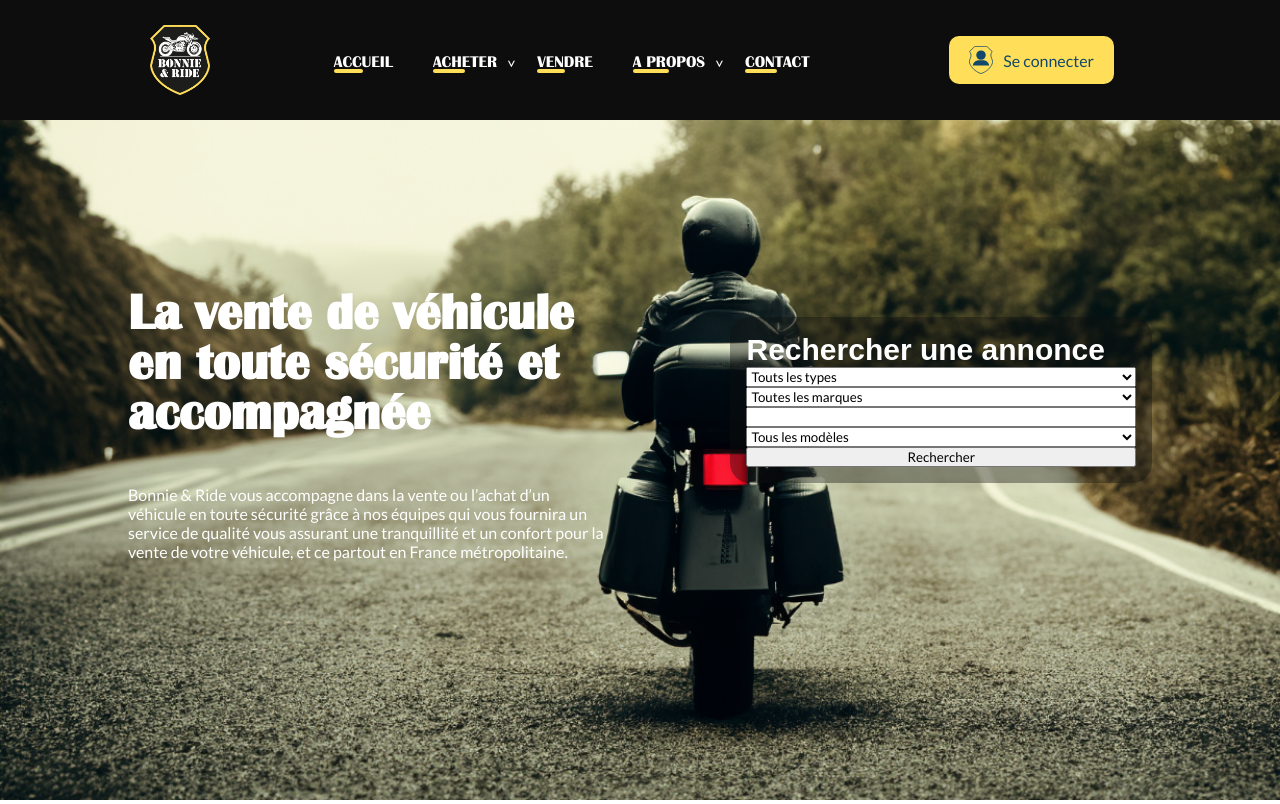
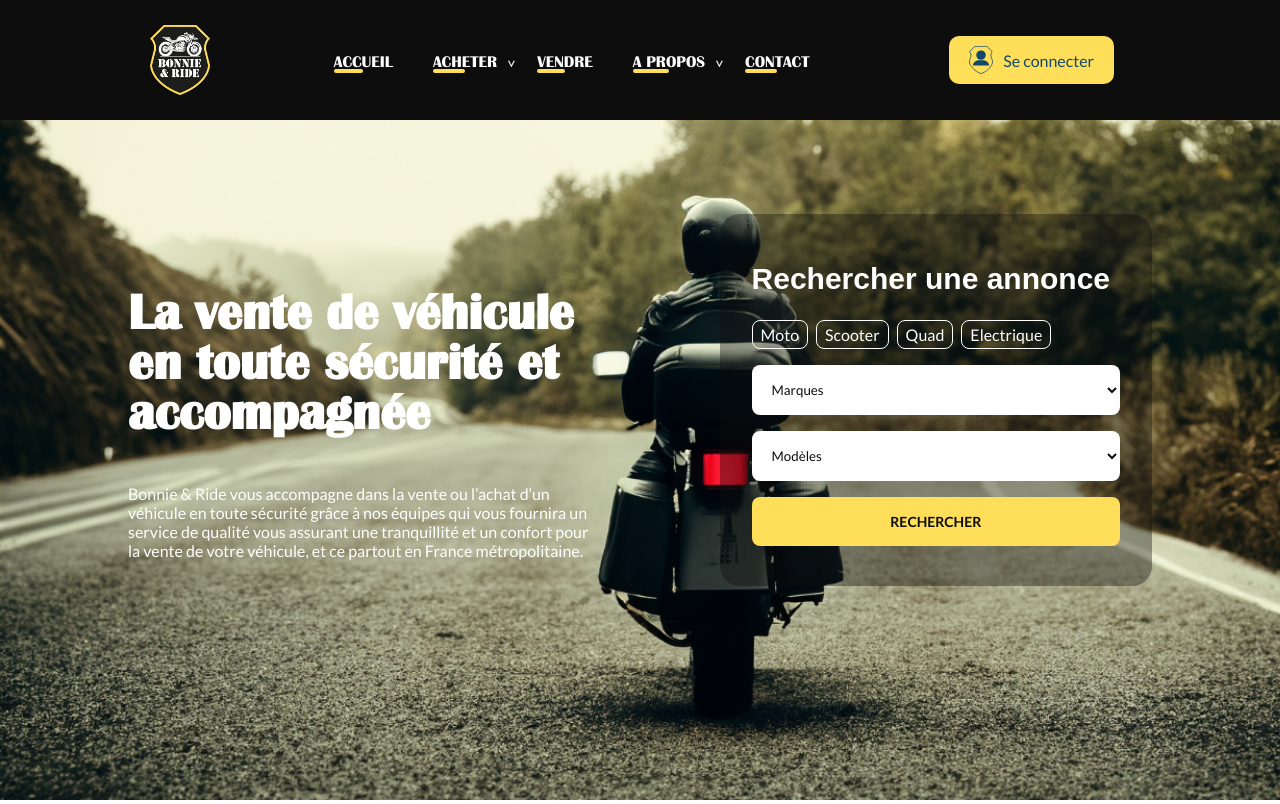
Before and after one commit to quentinLourenco/bonnie-car, a PHP site: page /public/index.php in a window 1280 px wide. Shown: the top 804 px of the page. Run offline with PHP 8.4, Linux system fonts and the light colour scheme; tables that the repository leaves empty or names only in its code hold one stand-in row (values such as "Sample post"); grey boxes marked "Sample" are stand-in pictures.

Commit message:
Add chips on header

```diff
--- a/controllers/adController.php
+++ b/controllers/adController.php
@@ -101,7 +101,6 @@ class AdController {
         $brands = $this->adModel->getUniqueBrands();
         $models = $this->adModel->getUniqueModels();
         $types = $this->adModel->getUniqueTypes();
-
         require_once '../views/listing.php';
     }
 
--- a/public/css/style.css
+++ b/public/css/style.css
@@ -158,15 +158,73 @@ header .research {
   display: flex;
   flex-direction: column;
   width: 100%;
-  padding: 16px;
+  padding: 32px;
 }
 
 header .research h2 {
   color: var(--white);
   font-size: 30px;
-  font-family: sans-serif;
+  font-family: sans-serif;margin: 16px 0;
 }
 
+header .research .chips {
+  display: flex;
+  gap: 8px;
+  margin: 8px 0;
+}
+
+header .research .chips a {
+  width: fit-content;
+  padding: 4px 8px;
+  border-radius: 8px;
+  text-align: center;
+  cursor: pointer;
+}
+
+header .research .chips a svg{
+  width: 16px;
+  margin-left: 8px;
+}
+
+header .research .chips .chips-off {
+  background: transparent;
+  border: 1px solid var(--white);
+  color: var(--white);
+}
+
+header .research .chips .chips-off svg {
+  display: none;
+}
+
+header .research .chips .chips-on {
+  display: flex;
+  background: var(--yellow);
+  border: none;
+  color: var(--black);
+}
+
+
+
+header .research select {
+  border: none;
+  background-color: var(--white);
+  color: var(--black);
+  padding: 16px;
+  border-radius: 8px;
+  margin: 8px 0;
+}
+
+header .research input[type="submit"]{
+  border: none;
+  background-color: var(--yellow);
+  color: var(--black);
+  padding: 16px;
+  border-radius: 8px;
+  margin: 8px 0;
+  text-transform: uppercase;
+  font-weight: bold;
+  font-size: 14px;
+}
 .container-title h2 {
   font-size: 24px;
   font-family: BritanicBoldRegular;
@@ -464,7 +522,28 @@ box-shadow: 5px 5px 50px -17px #0000005e;
   text-decoration: none;
 }
 
+section.container-search-ads {
+  margin: 264px;
+}
+
+section.container-listing-ads {
+  margin: 264px;
+}
+
+
+
+
+
+
+
+
+
+
+
+
 footer {
+  width: 100%;
+  bottom: 0;
   background: var(--black);
   color: var(--white);
   display: flex;
@@ -536,6 +615,7 @@ footer .footer-end a{
 }
 
 .footer-rights {
+  bottom: 0;
   background-color: var(--black);
   color: var(--white);
   width: 100%;
--- a/public/includes/header.php
+++ b/public/includes/header.php
@@ -6,6 +6,29 @@
     <link rel="stylesheet" type = "text/css" href ="../public/css/style.css">
     <link rel="stylesheet" href="https://cdnjs.cloudflare.com/ajax/libs/font-awesome/6.5.0/css/all.css" integrity="sha512-imTMcrMfwTWMwbgH3ComWWGCoDCo2jO1Qrvoa7B/Kcy7MrP5XMojK/Ede5uYofzcYyx4aFXdwzsm1QxdQXZreg==" crossorigin="anonymous" referrerpolicy="no-referrer" />
     <script>
+
+        function toggleChipState(clickedElement) {
+            document.querySelectorAll('.chips a').forEach(element => {
+                if (element !== clickedElement) {
+                    element.classList.remove('chips-on');
+                    element.classList.add('chips-off');
+                    element.querySelector('svg').style.display = 'none';
+                }
+            });
+
+            if (clickedElement.classList.contains('chips-off')) {
+                clickedElement.classList.remove('chips-off');
+                clickedElement.classList.add('chips-on');
+                clickedElement.querySelector('svg').style.display = '';
+                document.getElementById('selectedType').value = clickedElement.getAttribute('value');
+            } else {
+                clickedElement.classList.remove('chips-on');
+                clickedElement.classList.add('chips-off');
+                clickedElement.querySelector('svg').style.display = 'none';
+                document.getElementById('selectedType').value = '';
+            }
+        }
+
         // document.addEventListener('DOMContentLoaded', function() {
         //     fetchAllModels();
         // });
--- a/views/home.php
+++ b/views/home.php
@@ -1,11 +1,10 @@
 <?php
-// Assurez-vous que toutes les variables sont initialisées correctement
 $keyword = $_GET['keyword'] ?? '';
 $type = $_GET['type'] ?? '';
 $brand = $_GET['brand'] ?? '';
 $model = $_GET['model'] ?? '';
 $sort = $_GET['sort'] ?? 'default';
-$page = $_GET['page'] ?? 1; // Modification ici pour utiliser $_GET directement
+$page = $_GET['page'] ?? 1;
 $cc_min = $_GET['cc_min'] ?? null;
 $cc_max = $_GET['cc_max'] ?? null;
 $price_min = $_GET['price_min'] ?? null;
@@ -13,30 +12,24 @@ $price_max = $_GET['price_max'] ?? null;
 $first_hand = $_GET['first_hand'] ?? null;
 $history = $_GET['history'] ?? null;
 
-// Conversion des valeurs numériques
 $cc_min = is_numeric($cc_min) ? $cc_min : null;
 $cc_max = is_numeric($cc_max) ? $cc_max : null;
 $price_min = is_numeric($price_min) ? $price_min : null;
 $price_max = is_numeric($price_max) ? $price_max : null;
 
-// Conversion en booléen pour les valeurs de case à cocher
 $first_hand = isset($first_hand) ? 1 : null;
 $history = isset($history) ? 1 : null;
 
-// Encodage des paramètres pour utilisation dans les URL
 $keyword = urlencode($keyword);
 $type = urlencode($type);
 $brand = urlencode($brand);
 $model = urlencode($model);
 $sort = urlencode($sort);
 
-$page = (int)$page; // Assurez-vous que $page est un entier
+$page = (int)$page;
 $perPage = 10;
 $offset = ($page - 1) * $perPage;
 
-
-
-// Inclure les fichiers nécessaires ici
 include_once '../public/includes/header.php';
 ?>
 
@@ -49,34 +42,44 @@ include_once '../public/includes/header.php';
     <form action="index.php" method="GET" class="research">
         <h2>Rechercher une annonce</h2>
         <input type="hidden" name="action" value="search">
-        <select name="type" id="type">
-            <option value="">Touts les types</option>
-            <option value="moto">Moto</option>
-            <option value="scooter">Scooter</option>
-            <option value="quad">Quad</option>
-        </select>
-
+        <input type="hidden" name="keyword">
+        <input type="hidden" id="selectedType" name="type" value="">
+        <div class="chips" name="type" id="type">
+            <a onclick="toggleChipState(this)" onchange="adpatByTypeOptions(event)" class="chips-off" value="moto">Moto
+                <svg xmlns='http://www.w3.org/2000/svg' viewBox='0 0 384 512'>
+                    <path fill='var(--black)' d='M342.6 150.6c12.5-12.5 12.5-32.8 0-45.3s-32.8-12.5-45.3 0L192 210.7 86.6 105.4c-12.5-12.5-32.8-12.5-45.3 0s-12.5 32.8 0 45.3L146.7 256 41.4 361.4c-12.5 12.5-12.5 32.8 0 45.3s32.8 12.5 45.3 0L192 301.3 297.4 406.6c12.5 12.5 32.8 12.5 45.3 0s12.5-32.8 0-45.3L237.3 256 342.6 150.6z' />
+                </svg></a>
+            <a onclick="toggleChipState(this)" class="chips-off" value="scooter">Scooter
+                <svg xmlns='http://www.w3.org/2000/svg' viewBox='0 0 384 512'>
+                    <path fill='var(--black)' d='M342.6 150.6c12.5-12.5 12.5-32.8 0-45.3s-32.8-12.5-45.3 0L192 210.7 86.6 105.4c-12.5-12.5-32.8-12.5-45.3 0s-12.5 32.8 0 45.3L146.7 256 41.4 361.4c-12.5 12.5-12.5 32.8 0 45.3s32.8 12.5 45.3 0L192 301.3 297.4 406.6c12.5 12.5 32.8 12.5 45.3 0s12.5-32.8 0-45.3L237.3 256 342.6 150.6z' />
+                </svg></a>
+            <a onclick="toggleChipState(this)" class="chips-off" value="quad">Quad
+                <svg xmlns='http://www.w3.org/2000/svg' viewBox='0 0 384 512'>
+                    <path fill='var(--black)' d='M342.6 150.6c12.5-12.5 12.5-32.8 0-45.3s-32.8-12.5-45.3 0L192 210.7 86.6 105.4c-12.5-12.5-32.8-12.5-45.3 0s-12.5 32.8 0 45.3L146.7 256 41.4 361.4c-12.5 12.5-12.5 32.8 0 45.3s32.8 12.5 45.3 0L192 301.3 297.4 406.6c12.5 12.5 32.8 12.5 45.3 0s12.5-32.8 0-45.3L237.3 256 342.6 150.6z' />
+                </svg></a>
+            <a onclick="toggleChipState(this)" class="chips-off" value="electrique">Electrique
+                <svg xmlns='http://www.w3.org/2000/svg' viewBox='0 0 384 512'>
+                    <path fill='var(--black)' d='M342.6 150.6c12.5-12.5 12.5-32.8 0-45.3s-32.8-12.5-45.3 0L192 210.7 86.6 105.4c-12.5-12.5-32.8-12.5-45.3 0s-12.5 32.8 0 45.3L146.7 256 41.4 361.4c-12.5 12.5-12.5 32.8 0 45.3s32.8 12.5 45.3 0L192 301.3 297.4 406.6c12.5 12.5 32.8 12.5 45.3 0s12.5-32.8 0-45.3L237.3 256 342.6 150.6z' />
+                </svg></a>
+        </div>
         <select name="brand" id="brand" onchange="updateModelOptions(event)">
-            <option value="">Toutes les marques</option>
-            <?php foreach ($brands as $brand): ?>
+            <option value="">Marques</option>
+            <?php foreach ($brands as $brand) : ?>
                 <option value="<?= htmlspecialchars($brand['brand']) ?>"><?= htmlspecialchars($brand['brand']) ?></option>
             <?php endforeach; ?>
         </select>
-        <input type="text">
-
         <select name="model" id="model" onchange="updateBrandFromModel(event)">
-            <option value="">Tous les modèles</option>
+            <option value="">Modèles</option>
         </select>
-
+        <input type="hidden" name="cc_min">
+        <input type="hidden" name="cc_max">
+        <input type="hidden" name="price_min">
+        <input type="hidden" name="price_max">
+        <input type="hidden" name="sort" value="default">
         <input type="submit" value="Rechercher">
     </form>
 
 </header>
-
-
-
-
-
 <?php
 if (!empty($brandsAds)) {
 ?>
@@ -89,7 +92,7 @@ include_once '../public/includes/header.php';
             $marqueUrlEncoded = urlencode($brandsAd['brand']);
         ?>
             <a href="index.php?action=search&keyword=&type=&brand=<?php echo $marqueUrlEncoded; ?>&model=&cc_min=&cc_max=&price_min=&price_max=&sort=default" class="container-ads-brand">
-                <img src="https://static.vecteezy.com/system/resources/previews/020/975/589/original/yamaha-logo-yamaha-icon-transparent-free-png.png" alt=""><?php echo htmlspecialchars($brandsAd['brand']);?>
+                <img src="https://static.vecteezy.com/system/resources/previews/020/975/589/original/yamaha-logo-yamaha-icon-transparent-free-png.png" alt=""><?php echo htmlspecialchars($brandsAd['brand']); ?>
             </a>
         <?php
         }
@@ -109,14 +112,14 @@ if (!empty($bikeAds)) {
         <a href='index.php?action=search&keyword=&type=moto&brand=&model=&cc_min=&cc_max=&price_min=&price_max=&sort=default'>Voir tous</a>
     </div>
     <div class="container-bike-ads">
-        <?php foreach ($bikeAds as $bikeAd):
+        <?php foreach ($bikeAds as $bikeAd) :
             $model = isset($bikeAd['model']) ? $bikeAd['model'] : 'N/A';
             $model = htmlspecialchars($model);
             $marqueUrlEncoded = urlencode($bikeAd['brand']);
             $idAd = $bikeAd['ad_id'];
         ?>
             <a href='index.php?action=detail&id=<?= $idAd ?>' class='type-ads'>
-                <img src='<?= $glob_dev ?>/assets/images/<?= urlencode($bikeAd['picture_url']) ?>' alt='<?= htmlspecialchars($bikeAd['brand']) ?>' class="picture"/>
+                <img src='<?= $glob_dev ?>/assets/images/<?= urlencode($bikeAd['picture_url']) ?>' alt='<?= htmlspecialchars($bikeAd['brand']) ?>' class="picture" />
                 <div class="bot">
                     <?php
                     echo "<p class='ad-brand'>" . htmlspecialchars($bikeAd['brand']) . "</p>";
@@ -126,7 +129,7 @@ if (!empty($bikeAds)) {
                         (isset($bikeAd['year']) ? htmlspecialchars($bikeAd['year']) : "N/A") . " | " .
                         (isset($bikeAd['type']) && $bikeAd['type'] == 'electrique' ? 'Électrique' : 'Essence') . "</p>";
                     echo "<div class='ad-full-location'><img src='" . $glob_dev . "/assets/icons/location.svg'/><p class='ad-location'>" . htmlspecialchars($bikeAd['location']) . "</p></div>";
-                        echo "<p class='ad-price'> " . htmlspecialchars($bikeAd['price']) . '€'."</p>";
+                    echo "<p class='ad-price'> " . htmlspecialchars($bikeAd['price']) . '€' . "</p>";
                     ?>
                 </div>
             </a>
@@ -146,14 +149,14 @@ if (!empty($scooterAds)) {
         <a href='index.php?action=search&keyword=&type=scooter&brand=&model=&cc_min=&cc_max=&price_min=&price_max=&sort=default'>Voir tous</a>
     </div>
     <div class="container-scooter-ads">
-        <?php foreach ($scooterAds as $scooterAd):
+        <?php foreach ($scooterAds as $scooterAd) :
             $model = isset($scooterAd['model']) ? $scooterAd['model'] : 'N/A';
             $model = htmlspecialchars($model);
             $marqueUrlEncoded = urlencode($scooterAd['brand']);
             $idAd = $scooterAd['ad_id'];
         ?>
             <a href='index.php?action=detail&id=<?= $idAd ?>' class='type-ads'>
-                <img src='<?= $glob_dev ?>/assets/images/<?= urlencode($scooterAd['picture_url']) ?>' alt='<?= htmlspecialchars($scooterAd['brand']) ?>' class="picture"/>
+                <img src='<?= $glob_dev ?>/assets/images/<?= urlencode($scooterAd['picture_url']) ?>' alt='<?= htmlspecialchars($scooterAd['brand']) ?>' class="picture" />
                 <div class="bot">
                     <?php
                     echo "<p class='ad-brand'>" . htmlspecialchars($scooterAd['brand']) . "</p>";
@@ -163,7 +166,7 @@ if (!empty($scooterAds)) {
                         (isset($scooterAd['year']) ? htmlspecialchars($scooterAd['year']) : "N/A") . " | " .
                         (isset($scooterAd['type']) && $scooterAd['type'] == 'electrique' ? 'Électrique' : 'Essence') . "</p>";
                     echo "<div class='ad-full-location'><img src='" . $glob_dev . "/assets/icons/location.svg'/><p class='ad-location'>" . htmlspecialchars($scooterAd['location']) . "</p></div>";
-                        echo "<p class='ad-price'> " . htmlspecialchars($scooterAd['price']) . '€'."</p>";
+                    echo "<p class='ad-price'> " . htmlspecialchars($scooterAd['price']) . '€' . "</p>";
                     ?>
                 </div>
             </a>
@@ -183,14 +186,14 @@ if (!empty($quadAds)) {
         <a href='index.php?action=search&keyword=&type=quad&brand=&model=&cc_min=&cc_max=&price_min=&price_max=&sort=default'>Voir tous</a>
     </div>
     <div class="container-quad-ads">
-        <?php foreach ($quadAds as $quadAd):
+        <?php foreach ($quadAds as $quadAd) :
             $model = isset($quadAd['model']) ? $quadAd['model'] : 'N/A';
             $model = htmlspecialchars($model);
             $marqueUrlEncoded = urlencode($quadAd['brand']);
             $idAd = $quadAd['ad_id'];
         ?>
             <a href='index.php?action=detail&id=<?= $idAd ?>' class='type-ads'>
-                <img src='<?= $glob_dev ?>/assets/images/<?= urlencode($quadAd['picture_url']) ?>' alt='<?= htmlspecialchars($quadAd['brand']) ?>' class="picture"/>
+                <img src='<?= $glob_dev ?>/assets/images/<?= urlencode($quadAd['picture_url']) ?>' alt='<?= htmlspecialchars($quadAd['brand']) ?>' class="picture" />
                 <div class="bot">
                     <?php
                     echo "<p class='ad-brand'>" . htmlspecialchars($quadAd['brand']) . "</p>";
@@ -200,7 +203,7 @@ if (!empty($quadAds)) {
                         (isset($quadAd['year']) ? htmlspecialchars($quadAd['year']) : "N/A") . " | " .
                         (isset($quadAd['type']) && $quadAd['type'] == 'electrique' ? 'Électrique' : 'Essence') . "</p>";
                     echo "<div class='ad-full-location'><img src='" . $glob_dev . "/assets/icons/location.svg'/><p class='ad-location'>" . htmlspecialchars($quadAd['location']) . "</p></div>";
-                        echo "<p class='ad-price'> " . htmlspecialchars($quadAd['price']) . '€'."</p>";
+                    echo "<p class='ad-price'> " . htmlspecialchars($quadAd['price']) . '€' . "</p>";
                     ?>
                 </div>
             </a>
@@ -216,12 +219,12 @@ if (!empty($quadAds)) {
 <?php
 $adsOfBonnieAndCar = [
     ["poignée de main.svg", "Transparence absolue", "A chaque vente, un mécanicien vous accompagne et regarde avec vous l'historique, l'état administratif, l'état mécanique et l'état esthétique du véhicule pour vous assurer une connaissance précise avant achat."],
-        ["balance.svg","Le juste prix", "L'analyse approfondie de chaque véhicule et sa connaissance marché permet à Bonnie&Car d'être plus précis que les côtes d'occasion classiques. Garantissant à l'acheteur et au vendeur la juste valeur du véhicule au moment de la vente. Ainsi, plus besoin de négocier, vous êtes sûr d'avoir bien acheté votre voiture !"],
-        ["Sécurité.svg","Administratif et paiement sécurisé", "La présence physique lors du rendez-vous d'un agent Bonnie&Car vous assure des démarches administratives simplifiées et un paiement sécurisé."],
+    ["balance.svg", "Le juste prix", "L'analyse approfondie de chaque véhicule et sa connaissance marché permet à Bonnie&Car d'être plus précis que les côtes d'occasion classiques. Garantissant à l'acheteur et au vendeur la juste valeur du véhicule au moment de la vente. Ainsi, plus besoin de négocier, vous êtes sûr d'avoir bien acheté votre voiture !"],
+    ["Sécurité.svg", "Administratif et paiement sécurisé", "La présence physique lors du rendez-vous d'un agent Bonnie&Car vous assure des démarches administratives simplifiées et un paiement sécurisé."],
 ];
 ?>
 <div class="container-ads-bonnieAndCar">
-    <?php foreach ($adsOfBonnieAndCar as $adOfBonnieAndCar): ?>
+    <?php foreach ($adsOfBonnieAndCar as $adOfBonnieAndCar) : ?>
         <div class="container-ad-bonnieAndCar">
             <img src="<?= htmlspecialchars($glob_dev) ?>/assets/icons/<?= htmlspecialchars($adOfBonnieAndCar[0]) ?>" alt="" class="img-ad-bonnieAndCar">
             <h2 class="title-ad-bonnieAndCar"><?= htmlspecialchars($adOfBonnieAndCar[1]) ?></h2>
@@ -270,11 +273,15 @@ if (!empty($testimonials)) {
                     for ($i = 1; $i <= 5; $i++) {
                         if ($i <= $testimonial['rating']) {
                     ?>
-                        <svg xmlns="http://www.w3.org/2000/svg" viewBox="0 0 576 512"><path fill="#FFD43B" d="M316.9 18C311.6 7 300.4 0 288.1 0s-23.4 7-28.8 18L195 150.3 51.4 171.5c-12 1.8-22 10.2-25.7 21.7s-.7 24.2 7.9 32.7L137.8 329 113.2 474.7c-2 12 3 24.2 12.9 31.3s23 8 33.8 2.3l128.3-68.5 128.3 68.5c10.8 5.7 23.9 4.9 33.8-2.3s14.9-19.3 12.9-31.3L438.5 329 542.7 225.9c8.6-8.5 11.7-21.2 7.9-32.7s-13.7-19.9-25.7-21.7L381.2 150.3 316.9 18z"/></svg>
+                            <svg xmlns="http://www.w3.org/2000/svg" viewBox="0 0 576 512">
+                                <path fill="#FFD43B" d="M316.9 18C311.6 7 300.4 0 288.1 0s-23.4 7-28.8 18L195 150.3 51.4 171.5c-12 1.8-22 10.2-25.7 21.7s-.7 24.2 7.9 32.7L137.8 329 113.2 474.7c-2 12 3 24.2 12.9 31.3s23 8 33.8 2.3l128.3-68.5 128.3 68.5c10.8 5.7 23.9 4.9 33.8-2.3s14.9-19.3 12.9-31.3L438.5 329 542.7 225.9c8.6-8.5 11.7-21.2 7.9-32.7s-13.7-19.9-25.7-21.7L381.2 150.3 316.9 18z" />
+                            </svg>
                         <?php
                         } else {
                         ?>
-                        <svg xmlns="http://www.w3.org/2000/svg" viewBox="0 0 576 512"><path fill="#ffffff" d="M287.9 0c9.2 0 17.6 5.2 21.6 13.5l68.6 141.3 153.2 22.6c9 1.3 16.5 7.6 19.3 16.3s.5 18.1-5.9 24.5L433.6 328.4l26.2 155.6c1.5 9-2.2 18.1-9.7 23.5s-17.3 6-25.3 1.7l-137-73.2L151 509.1c-8.1 4.3-17.9 3.7-25.3-1.7s-11.2-14.5-9.7-23.5l26.2-155.6L31.1 218.2c-6.5-6.4-8.7-15.9-5.9-24.5s10.3-14.9 19.3-16.3l153.2-22.6L266.3 13.5C270.4 5.2 278.7 0 287.9 0zm0 79L235.4 187.2c-3.5 7.1-10.2 12.1-18.1 13.3L99 217.9 184.9 303c5.5 5.5 8.1 13.3 6.8 21L171.4 443.7l105.2-56.2c7.1-3.8 15.6-3.8 22.6 0l105.2 56.2L384.2 324.1c-1.3-7.7 1.2-15.5 6.8-21l85.9-85.1L358.6 200.5c-7.8-1.2-14.6-6.1-18.1-13.3L287.9 79z"/></svg>
+                            <svg xmlns="http://www.w3.org/2000/svg" viewBox="0 0 576 512">
+                                <path fill="#ffffff" d="M287.9 0c9.2 0 17.6 5.2 21.6 13.5l68.6 141.3 153.2 22.6c9 1.3 16.5 7.6 19.3 16.3s.5 18.1-5.9 24.5L433.6 328.4l26.2 155.6c1.5 9-2.2 18.1-9.7 23.5s-17.3 6-25.3 1.7l-137-73.2L151 509.1c-8.1 4.3-17.9 3.7-25.3-1.7s-11.2-14.5-9.7-23.5l26.2-155.6L31.1 218.2c-6.5-6.4-8.7-15.9-5.9-24.5s10.3-14.9 19.3-16.3l153.2-22.6L266.3 13.5C270.4 5.2 278.7 0 287.9 0zm0 79L235.4 187.2c-3.5 7.1-10.2 12.1-18.1 13.3L99 217.9 184.9 303c5.5 5.5 8.1 13.3 6.8 21L171.4 443.7l105.2-56.2c7.1-3.8 15.6-3.8 22.6 0l105.2 56.2L384.2 324.1c-1.3-7.7 1.2-15.5 6.8-21l85.9-85.1L358.6 200.5c-7.8-1.2-14.6-6.1-18.1-13.3L287.9 79z" />
+                            </svg>
                     <?php
                         }
                     }
--- a/views/listing.php
+++ b/views/listing.php
@@ -33,6 +33,7 @@ $offset = ($page - 1) * $perPage;
 include_once '../public/includes/header.php';
 ?>
 <body>
+    <section class="container-search-ads">
     <h1>Annonces</h1>
     <a href="?action=add">Ajouter une annonce</a>
     <form action="index.php" method="GET">
@@ -110,7 +111,10 @@ include_once '../public/includes/header.php';
             <option value="date_desc" <?= $sort == 'date_desc' ? 'selected' : '' ?>>Plus ancien</option>
         </select>
     </form>
+    </section>
 
+
+    <section class="container-listing-ads">
         <ul>
             <?php foreach ($ads as $ad): ?>
                 <li>
@@ -124,6 +128,8 @@ include_once '../public/includes/header.php';
                 </li>
             <?php endforeach; ?>
         </ul>
+    </section>
+
 <?php
 
 ?>
```
Lines whose indentation alone changed are shown as unchanged.
